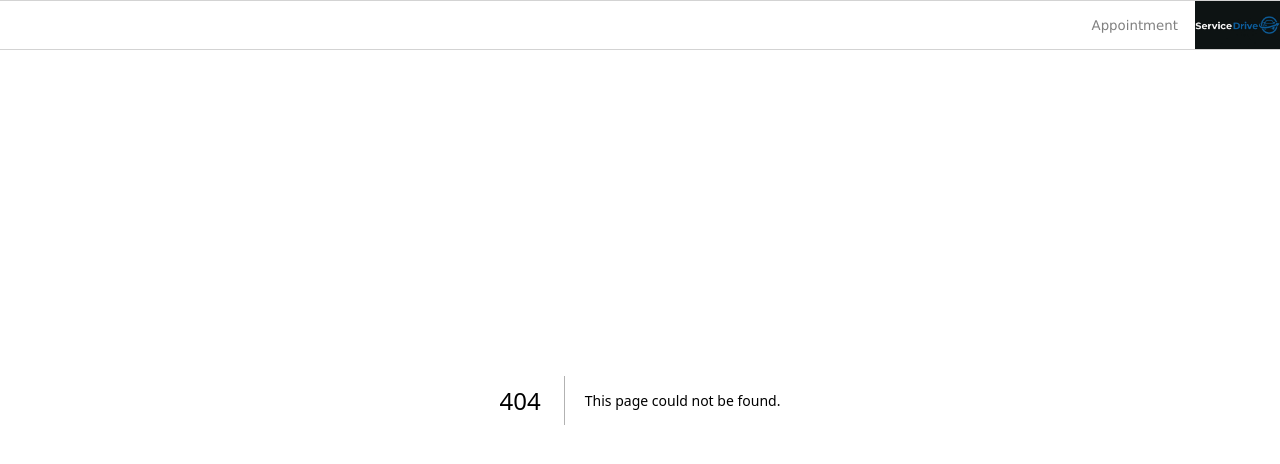
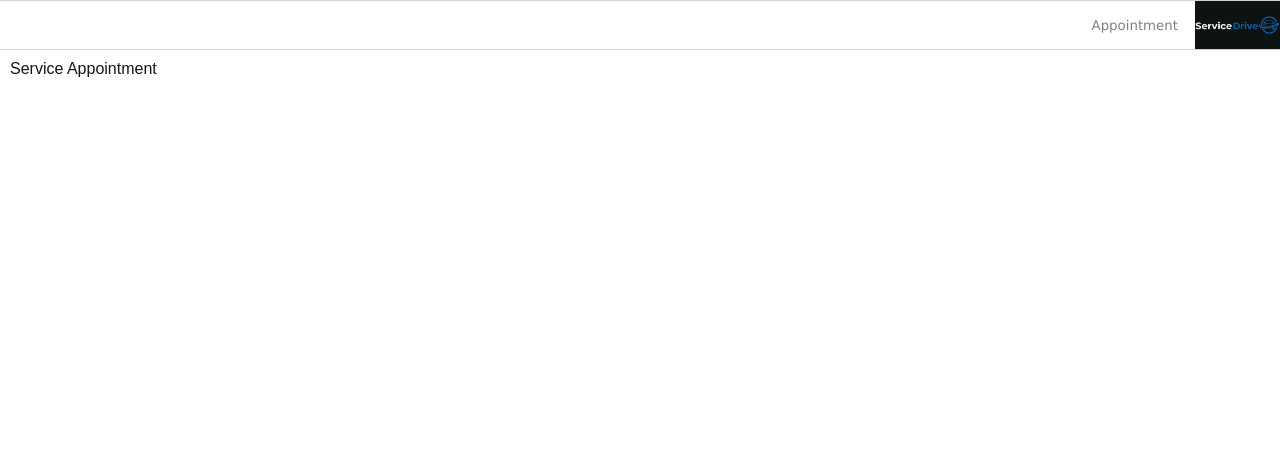
Before and after one commit to Serfloodious/servicedrive-frontend, a Next.js app: page /appointment in a window 1280 px wide. Before the commit this address had no page. Shown: the top 464 px of the page. Built offline with nearby package versions, Linux system fonts and the light colour scheme.

Commit message:
Add Appointment layout and styling components

```diff
--- /dev/null
+++ b/src/app/appointment/appointment.module.css
@@ -0,0 +1,5 @@
+.sectionlayout {
+    padding: 10px;
+    display: flex;
+    flex-direction: row;
+}
--- /dev/null
+++ b/src/app/appointment/layout.tsx
@@ -0,0 +1,9 @@
+import styles from "./appointment.module.css";
+
+export default function AppointmentLayout({ children }: { children: React.ReactNode }) {
+    return (
+        <div className={styles.sectionlayout}>
+            {children}
+        </div>
+    )
+}
--- /dev/null
+++ b/src/app/appointment/page.tsx
@@ -0,0 +1,7 @@
+export default function Appointment() {
+    return (
+        <main>
+            <div>Service Appointment</div>
+        </main>
+    )
+}
```
